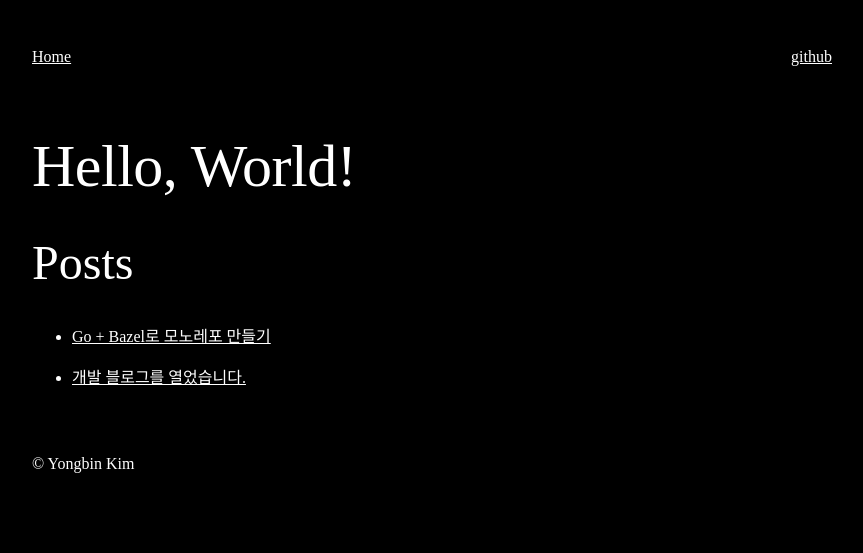
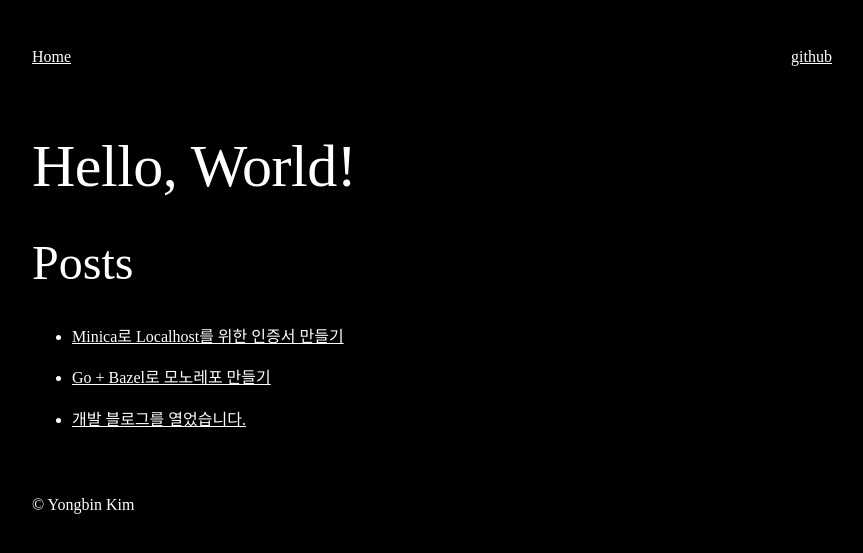
Before and after one commit to ybkimm/ybkimm.github.io, a Jekyll site: the page built from _pages/index.md, in a window 1280 px wide. Shown: the top 553 px of the page, without its empty margins (208-1071 px from the left). Built offline with Jekyll 4.4.1, drawn with Linux system fonts in a browser that asks for light colours; part of the change alters nothing that is shown.

Commit message:
2019-12-02 업데이트 * Minica로 Localhost를 위한 인증서 만들기 * style.css에 img 태그를 위한 스타일 추가

````diff
--- a/_layouts/default.html
+++ b/_layouts/default.html
@@ -4,7 +4,7 @@
         <meta charset="utf-8">
         <title>{% if page.title %}{{ page.title }}{% else %}Untitled{% endif %}</title>
 
-        <link rel="stylesheet" href="/css/style.css">
+        <link rel="stylesheet" href="/assets/css/style.css">
     </head>
     <body>
         <section class="sidebar">
@@ -13,7 +13,6 @@
                     <div class="nav-left">
                         <a class="nav-item" href="/">Home</a>
                     </div>
-
                     <div class="nav-right">
                         <a class="sns is-github" href="https://github.com/{{site.github_username}}">github</a>
                     </div>
--- /dev/null
+++ b/_posts/2019-12-02-https-for-localhost-with-minica.md
@@ -0,0 +1,58 @@
+---
+layout: default
+title:  "Minica로 Localhost를 위한 인증서 만들기"
+date:   2019-12-02 22:15:30 +0900
+---
+
+로컬에서 개발하다 보면 `localhost`에 대한 인증서를 발급받고 싶어지는 경우가 있습니다.
+
+크롬이 [HTTP를 안전하지 않다고](https://www.blog.google/products/chrome/milestone-chrome-security-marking-http-not-secure/) 표기하기 시작한 뒤로 더 그렇습니다.
+
+현재는 [Let's Encrypt](https://letsencrypt.org/)같은 CA가 생기고, 모든 웹사이트에 인증서를 다는 것이 일반적인 상황이 되었죠.
+
+HTTP와 HTTPS에서 브라우저는 조금 다르게 동작하기 때문에 실제 테스트 환경에서도 SSL 인증서를 발급받아 쓰는 편이 좋습니다. 당연한 말이지만, 실제 CA에서는 발급해주지 않습니다.
+
+그래서 HTTPS를 달고 쓰려면 사설 인증서를 발급해야 하지만...
+
+```
+openssl req -x509 -out localhost.crt -keyout localhost.key \
+    -newkey rsa:2048 -nodes -sha256 \
+    -subj '/CN=localhost' -extensions EXT -config <( \
+    printf "[dn]\nCN=localhost\n[req]\ndistinguished_name = dn\n[EXT]\nsubjectAltName=DNS:localhost\nkeyUsage=digitalSignature\nextendedKeyUsage=serverAuth")
+```
+<sup>▲ [https://letsencrypt.org/docs/certificates-for-localhost/](https://letsencrypt.org/docs/certificates-for-localhost/)</sup>
+
+명령어보다는 암호문에 더 가까워 보이네요. 다음 달에 인증서 하나 더 만들 일 생기면 아마 구글부터 켜게 되겠죠. 굳이 이걸 쓰고싶지는 않습니다.
+물론 스크립트 하나 짜서 할 수는 있겠지만 어쩌다 한 번 발급하는 인증서를 위해 그런 수고를 들이기는 싫고.
+
+# Minica
+
+[Minica](https://github.com/jsha/minica)는 실제 CA에서 발급받은 것과 유사한 인증서를 아주 간편하게 발급해주는 프로그램입니다.
+Go 언어로 작성되었고, 그래서 외부 의존성이 없습니다!
+
+설치는 다음 명령어로 할 수 있습니다.
+
+```
+go get -u github.com/jsha/minica
+```
+
+만약 Go 언어를 사용하지 않으셔서 go 명령어를 쓸 수 없는 경우라면 제가 빌드한 바이너리를 아래 링크에서 다운로드 하실 수 있습니다.
+
+* Linux: [amd64](/assets/downloads/2019-12-02-https-for-localhost-with-minica/linux-amd64/minica), [386](/assets/downloads/2019-12-02-https-for-localhost-with-minica/linux-386/minica), [arm](/assets/downloads/2019-12-02-https-for-localhost-with-minica/linux-arm/minica), [arm64](/assets/downloads/2019-12-02-https-for-localhost-with-minica/linux-arm64/minica)
+* Windows: [amd64](/assets/downloads/2019-12-02-https-for-localhost-with-minica/windows-amd64/minica.exe), [386](/assets/downloads/2019-12-02-https-for-localhost-with-minica/windows-386/minica.exe)
+* macOS: [amd64](/assets/downloads/2019-12-02-https-for-localhost-with-minica/darwin-amd64/minica)
+
+![](/assets/images/2019-12-02-https-for-localhost-with-minica/minica-help.png)
+
+다음과 같이 사용하면 됩니다.
+
+```
+$ mkdir certs; cd certs
+$ minica -domains www.localhost,localhost -ip-addresses 127.0.0.1
+```
+
+꼭 도메인에만 써야 하는건 아닙니다. [1.1.1.1](https://1.1.1.1/)처럼 IP에 인증서를 발급할 수도 있죠.
+
+![](/assets/images/2019-12-02-https-for-localhost-with-minica/cert-for-ip-demo.png)
+
+한번 발급한 인증서는 2년하고도 30일간 유효합니다. CA 루트 인증서는 100년간 유효합니다.
--- a/css/style.css
+++ b/assets/css/style.css
@@ -79,6 +79,12 @@ ul li {
     margin-bottom: 1rem;
 }
 
+img {
+    display: block;
+    max-width: 100%;
+    margin: 0 auto;
+}
+
 code {
     font-size: 1rem;
 }
````
Also changed, not shown: assets/images/2019-12-02-https-for-localhost-with-minica/cert-for-ip-demo.png (added), assets/images/2019-12-02-https-for-localhost-with-minica/minica-help.png (added), 7 other files.
